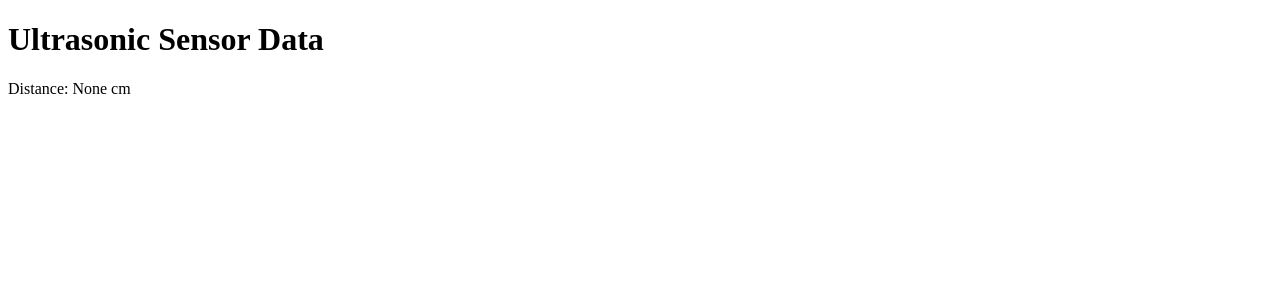
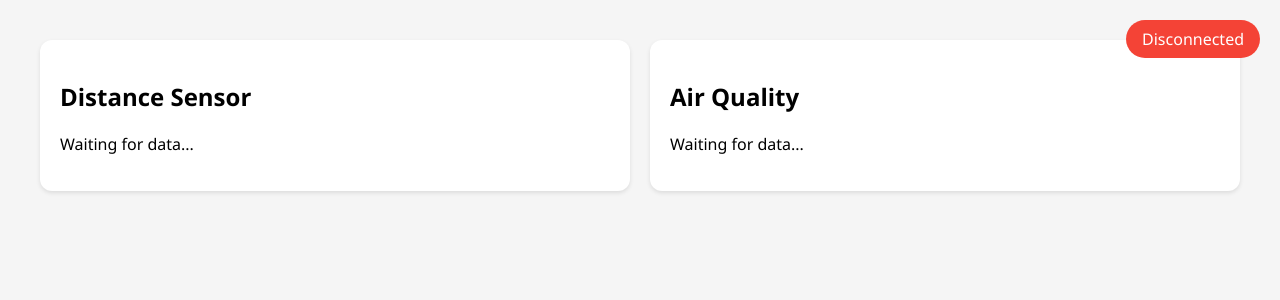
Before and after one commit to aces-erc/aces_techfest_hackathon_v7_team_apollo, a Flask app: page / in a window 1280 px wide. Shown: the top 300 px of the page. Run offline with Flask 3, Linux system fonts and the light colour scheme.

Commit message:
Working Co2 Sensor and reading data

```diff
--- a/app.py
+++ b/app.py
@@ -1,46 +1,71 @@
-from flask import Flask, render_template
+from flask import Flask, render_template, jsonify
 import paho.mqtt.client as mqtt
+import threading
+import logging
 
-app = Flask(__name__)
+# Configure logging
+logging.basicConfig(level=logging.INFO)
+logger = logging.getLogger(__name__)
 
-# MQTT configuration
-MQTT_BROKER = "192.168.137.227"  # Replace with your broker address
+app = Flask(__name__, static_url_path='/static')
+
+# MQTT setup
+MQTT_BROKER = "192.168.137.225"
 MQTT_PORT = 1883
-MQTT_TOPIC = "ultrasonic/distance"
+ULTRASONIC_TOPIC = "ultrasonic/distance"
+AIR_QUALITY_TOPIC = "air_quality/status"
 
 client = mqtt.Client()
-
-# Global variable to hold the distance value
+# Global variables
 distance_data = None
+air_quality_status = None
+mqtt_connected = False
 
 try:
     client.connect(MQTT_BROKER, MQTT_PORT, 60)
 except Exception as e:
     print(f"Failed to connect to MQTT broker: {e}")
 
-# Function to handle MQTT messages
+
 def on_message(client, userdata, msg):
-    global distance_data
-    print(f"MQTT Message Received.")
+    global distance_data, air_quality_status
+    logger.info(f"MQTT Message received: {msg.topic} {msg.payload.decode()}")
+
     try:
-        distance_data = float(msg.payload.decode())
-        print(f"Received distance: {distance_data} cm")
-    except ValueError:
-        print("Invalid distance data received")
+        if msg.topic == ULTRASONIC_TOPIC:
+            distance_data = float(msg.payload.decode())
+            print(f"Updated distance: {distance_data} cm")
+        if msg.topic == AIR_QUALITY_TOPIC:
+            # Air quality comes as string like "Good", "Moderate", etc.
+            air_quality_status = msg.payload.decode()
+            print(f"Updated air quality: {air_quality_status}")
+    except ValueError as e:
+        print(f"Error processing message: {e}")
 
 client.on_message = on_message
-
-client.subscribe(MQTT_TOPIC)
+client.subscribe(ULTRASONIC_TOPIC)
+client.subscribe(AIR_QUALITY_TOPIC)
 
 client.loop_start()
 
-# Flask route to display the data
 @app.route('/')
 def index():
-    global distance_data
-    emergency = distance_data is not None and distance_data < 10  # Check if distance is below 10 cm
-    return render_template('index.html', distance=distance_data, emergency=emergency)
+    global distance_data, air_quality_status, mqtt_connected
+    emergency = distance_data is not None and distance_data < 10
+    return render_template('index.html',
+                         distance=distance_data,
+                         emergency=emergency,
+                         air_quality=air_quality_status,
+                         mqtt_connected=mqtt_connected)
+
+@app.route('/status')
+def status():
+    return jsonify({
+        'mqtt_connected': mqtt_connected,
+        'distance': distance_data,
+        'air_quality': air_quality_status
+    })
 
 if __name__ == "__main__":
-    # Start the Flask app
+    # Run Flask app
     app.run(debug=True)
--- a/templates/index.html
+++ b/templates/index.html
@@ -3,30 +3,134 @@
 <head>
     <meta charset="UTF-8">
     <meta name="viewport" content="width=device-width, initial-scale=1.0">
-  <title>Ultrasonic Sensor Alert</title>
+    <title>IoT Sensor Dashboard</title>
     <style>
+        :root {
+            --primary: #2196F3;
+            --success: #4CAF50;
+            --warning: #FFC107;
+            --danger: #f44336;
+        }
+
+        body {
+            font-family: 'Segoe UI', sans-serif;
+            max-width: 1200px;
+            margin: 0 auto;
+            padding: 20px;
+            background-color: #f5f5f5;
+        }
+
+        .dashboard-grid {
+            display: grid;
+            grid-template-columns: repeat(auto-fit, minmax(300px, 1fr));
+            gap: 20px;
+            margin-top: 20px;
+        }
+
+        .sensor-card {
+            background: white;
+            border-radius: 12px;
+            padding: 20px;
+            box-shadow: 0 2px 4px rgba(0,0,0,0.1);
+        }
+
+        .connection-status {
+            position: fixed;
+            top: 20px;
+            right: 20px;
+            padding: 8px 16px;
+            border-radius: 20px;
+            font-weight: 500;
+        }
+
+        .connected {
+            background: var(--success);
+            color: white;
+        }
+
+        .disconnected {
+            background: var(--danger);
+            color: white;
+        }
+
+        .emergency-alert {
+            background: var(--danger);
+            color: white;
+            padding: 15px;
+            border-radius: 8px;
+            margin-top: 10px;
+            animation: blink 1s infinite;
+        }
+
+        .air-quality {
+            font-size: 1.2em;
+            padding: 8px 16px;
+            border-radius: 20px;
+            display: inline-block;
+        }
+
+        .very-good { background: var(--success); color: white; }
+        .good { background: var(--success); color: white; opacity: 0.8; }
+        .moderate { background: var(--warning); color: black; }
+        .bad { background: var(--danger); color: white; opacity: 0.8; }
+        .very-bad { background: var(--danger); color: white; }
+
+        @keyframes blink {
+            50% { opacity: 0.5; }
+        }
+
+        .sensor-value {
+            font-size: 2em;
+            font-weight: bold;
+            margin: 10px 0;
+            color: #333;
+        }
+
         .my_audio {
             display: none;
         }
     </style>
     <script>
-
         function playAlertSound() {
-		var audio = new Audio('static/audio/alert.mp3');
-		audio.play();
-      }
+            const audio = new Audio('/static/alert.mp3');
+            audio.play().catch(err => console.log('Audio playback failed:', err));
         }
     </script>
 </head>
 <body>
-  <h1>Ultrasonic Sensor Data</h1>
-  <p>Distance: {{ distance }} cm</p>
+    <div class="connection-status {{ 'connected' if mqtt_connected else 'disconnected' }}">
+        {{ 'Connected' if mqtt_connected else 'Disconnected' }}
+    </div>
+
+    <div class="dashboard-grid">
+        <div class="sensor-card">
+            <h2>Distance Sensor</h2>
+            {% if distance is not none %}
+                <div class="sensor-value">{{ "%.1f"|format(distance) }} cm</div>
                 {% if emergency %}
-  <h2 style="color: red;">Emergency Alert: Object too close!</h2>
+                    <div class="emergency-alert">
+                        ⚠️ Emergency: Object Too Close!
                         <audio class="my_audio" autoplay>
-		<source src="static/audio/alert.mp3" type="audio/mp3">
+                            <source src="/static/alert.mp3" type="audio/mp3">
                         </audio>
                         <script>playAlertSound();</script>
+                    </div>
                 {% endif %}
+            {% else %}
+                <p>Waiting for data...</p>
+            {% endif %}
+        </div>
+
+        <div class="sensor-card">
+            <h2>Air Quality</h2>
+            {% if air_quality %}
+                <div class="air-quality {{ air_quality.lower().replace(' ', '-') }}">
+                    {{ air_quality }}
+                </div>
+            {% else %}
+                <p>Waiting for data...</p>
+            {% endif %}
+        </div>
+    </div>
 </body>
 </html>
```
Also changed, not shown: 1 other file. Lines whose indentation alone changed are shown as unchanged.
